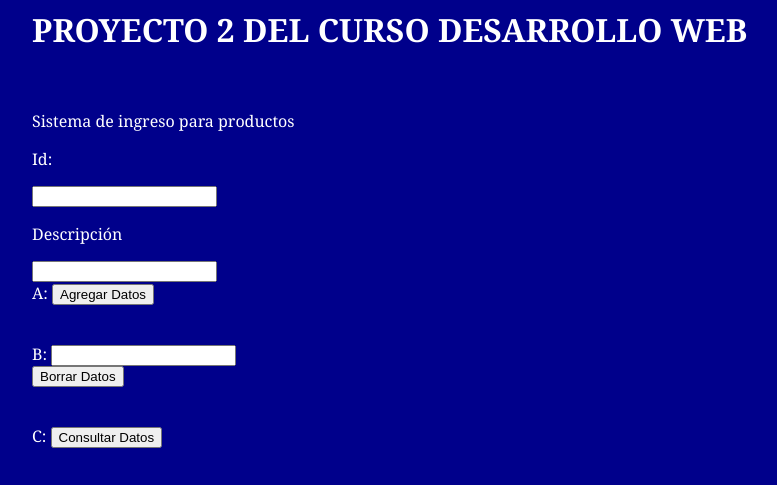
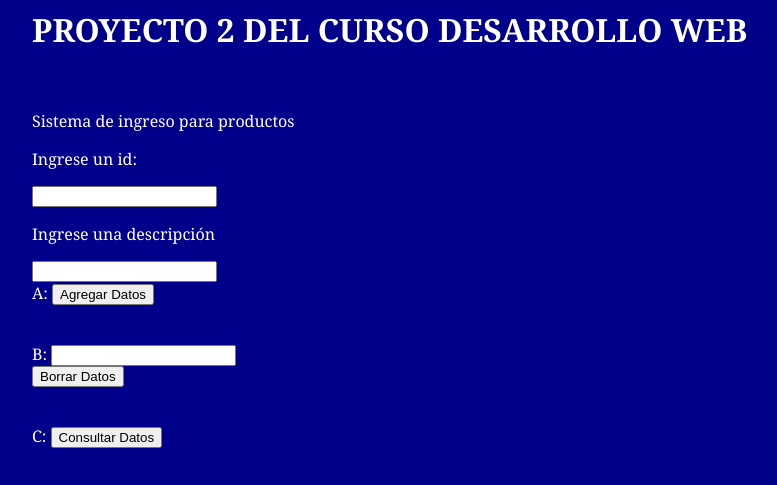
Before and after one commit to dWeb2017/Proyecto2, a PHP site: page / in a window 1280 px wide. Shown: the top 485 px of the page, without its empty margins (8-785 px from the left). Run offline with PHP 8.4, Linux system fonts and the light colour scheme.

Commit message:
Actualización
Modificación de vistas y complemento de los requerimientos del proyecto

```diff
--- a/consultar.php
+++ b/consultar.php
@@ -1,6 +1,7 @@
 <?php
 // Otros scripts
 include("conexion.php");
+include("estilo1.css");
 // Conecto a la base de datos
 $con = mysqli_connect($host,$user,$pw) or die ("problemas al conectar");
 mysqli_select_db($con,$db) or die ("problema al conectar a la base de datos");
--- a/index.php
+++ b/index.php
@@ -14,10 +14,10 @@
         //?>
 
         <p> Sistema de ingreso para productos </p>
-        <form action="insertar.php" method="" name="FrmIngreso">
-            <p>Id:</p>
+        <form action="insertar.php" method="post" name="FrmIngreso">
+            <p>Ingrese un id:</p>
             <input type="text" name="id" />
-            <p>Descripción</p>
+            <p>Ingrese una descripción</p>
             <input type="text" name="desc" /><br>
          A:   <input type="submit" value="Agregar Datos" />
         </form>
```
Also changed, not shown: insertar.php (line endings or trailing spaces), preubadel.php (line endings or trailing spaces).
